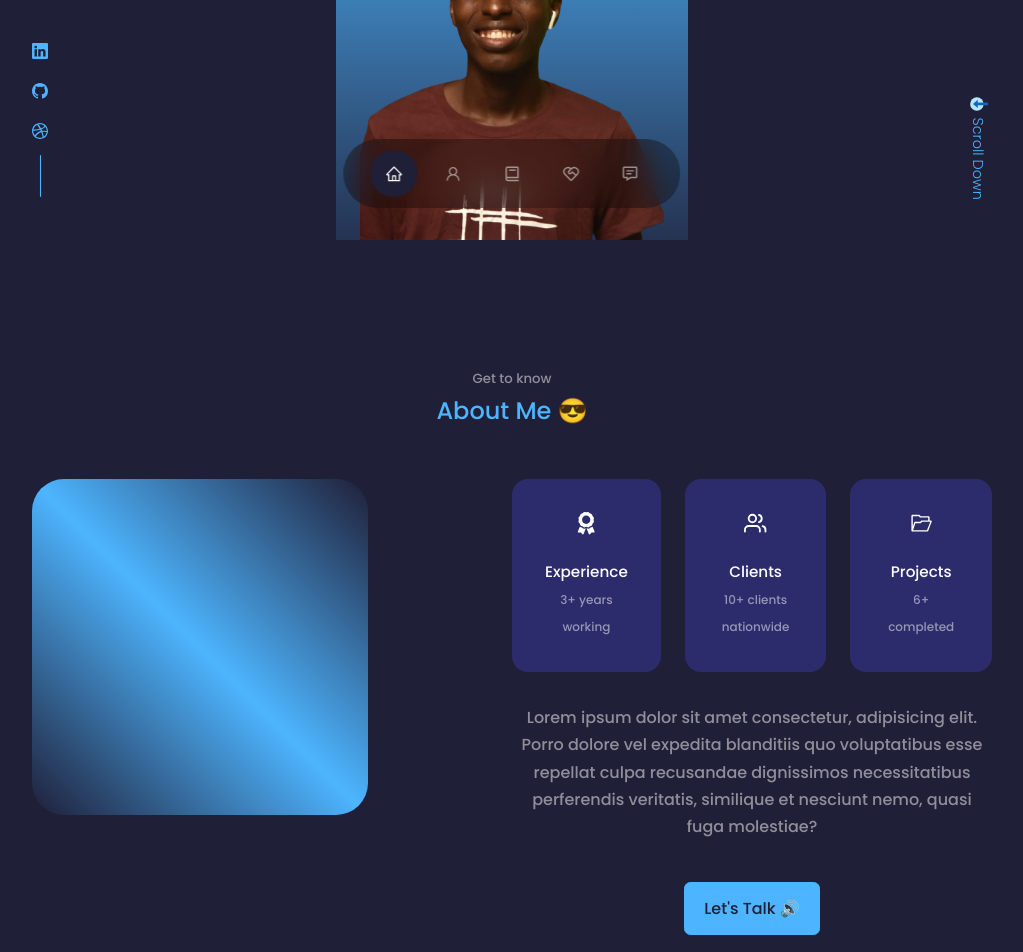
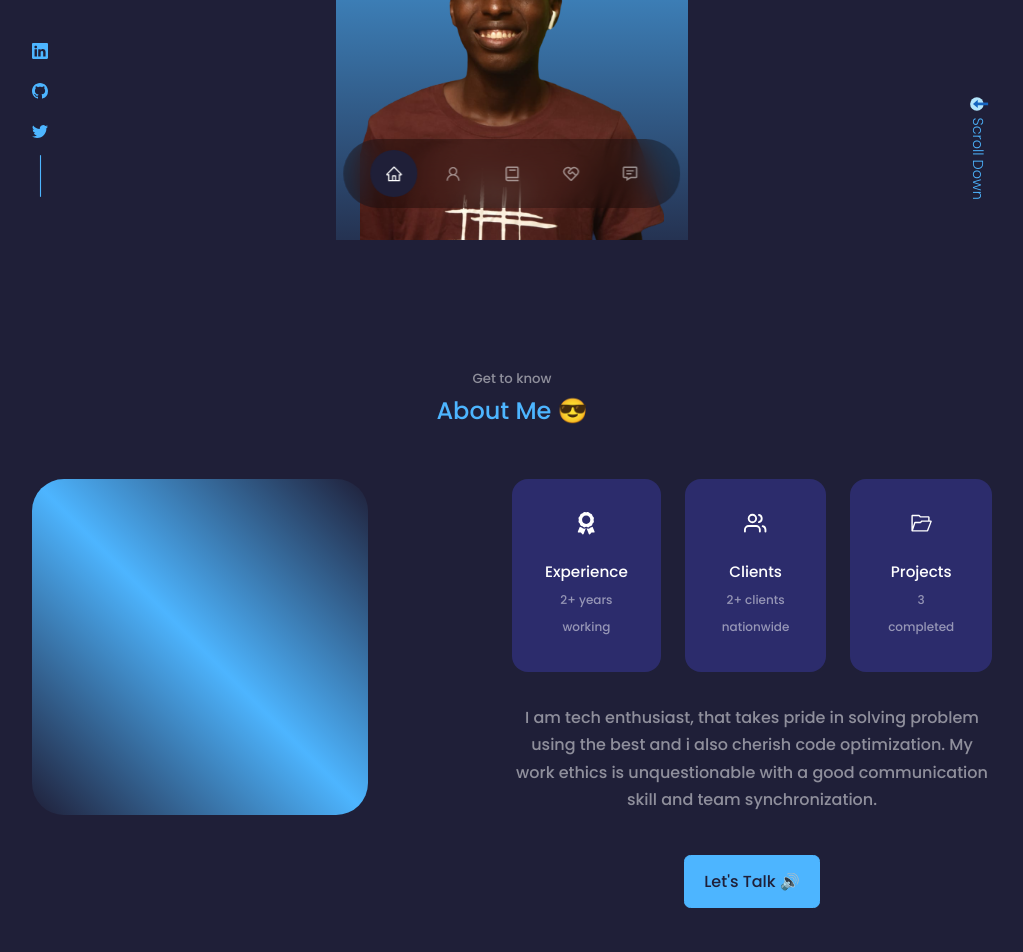
Before and after one commit to oluwadaprof/official_portfolio, a React (Create React App) app: page / in a window 1280 px wide. Shown: the part 560-1512 px from the top of the page, without its empty margins (128-1151 px from the left). Built offline with nearby package versions, Linux system fonts and the light colour scheme.

Commit message:
final-update

```diff
--- a/src/App.js
+++ b/src/App.js
@@ -5,7 +5,7 @@ import Nav from './components/nav/Nav';
 import About from './components/about/About'
 import Experience from './components/experience/Experience'
 import Services from './components/services/Services'
-import Portfolio from './components/portfolio/Portfolio';
+// import Portfolio from './components/portfolio/Portfolio';
 import Testimonial from './components/testimonials/Testimonials'
 import Contact from './components/contact/Contact';
 import Footer from './components/footer/Footer';
@@ -20,8 +20,8 @@ function App() {
       <About />
       <Experience />
       <Services />
-      <Portfolio/>
-      <Testimonial/>
+      {/* <Portfolio/> */}
+      {/* <Testimonial/> */}
       <Contact/>
       <Footer/>
       </>
--- a/src/components/about/About.jsx
+++ b/src/components/about/About.jsx
@@ -1,6 +1,5 @@
 import React from 'react';
 import './about.css'
-import aboutMe from '../../assets/videocall-designify.png'
 import { FaAward } from "react-icons/fa";
 import { FiUsers } from "react-icons/fi";
 import { VscFolderOpened } from "react-icons/vsc";
@@ -22,24 +21,25 @@ const About = () => {
             <article className='about__card' >
               <FaAward className='about__icon' />
               <h5>Experience</h5>
-              <small>3+ years working</small>
+              <small>2+ years working</small>
             </article>
 
             <article className='about__card' >
               <FiUsers className='about__icon' />
               <h5>Clients</h5>
-              <small>10+ clients nationwide</small>
+              <small>2+ clients nationwide</small>
             </article>
 
             <article className='about__card' >
               <VscFolderOpened className='about__icon' />
               <h5>Projects</h5>
-              <small>6+ completed</small>
+              <small>3 completed</small>
             </article>
           </div>
-          <p>Lorem ipsum dolor sit amet consectetur,
-             adipisicing elit. Porro dolore vel expedita blanditiis quo voluptatibus esse repellat culpa recusandae dignissimos necessitatibus perferendis veritatis,
-            similique et nesciunt nemo, quasi fuga molestiae?</p>
+          <p>I am tech enthusiast, that takes pride in solving problem using the best
+            and i also cherish code optimization. My work ethics is unquestionable with
+             a good communication skill and team synchronization.
+          </p>
           <a href="#contact" className='btn btn-primary'>Let's Talk &#128266;</a>
         </div>
       </div>
--- a/src/components/footer/Footer.jsx
+++ b/src/components/footer/Footer.jsx
@@ -1,28 +1,28 @@
 import React from 'react'
 import './footer.css';
-import {FaFacebook} from 'react-icons/fa'
-import {FiInstagram} from 'react-icons/fi'
+import { FaLinkedinIn} from 'react-icons/fa'
+import {FiGithub} from 'react-icons/fi'
 import {IoLogoTwitter} from 'react-icons/io'
 
 const Footer = () => {
   return (
     <footer id='footer'>
-      <a href="#" className='footer__logo'>ADEEKO.I</a>
+      <a href="#home" className='footer__logo'>ADEEKO.I</a>
     <ul className='permalinks'>
-      <li><a href="#">Home</a></li>
+      <li><a href="#home">Home</a></li>
         <li><a href="#about">About</a></li>
         <li><a href="#experience">Experience</a></li>
         <li><a href="#services">Services</a></li>
         <li><a href="#portfolio">Portfolio</a></li>
         <li><a href="#testimonials">Testimonials</a></li>
-        <li><a href="#">Contact</a></li>
+        <li><a href="#contact">Contact</a></li>
     </ul>
     <div className="footer__socials">
-      <a href="www.facebook.com"><FaFacebook/></a>
-      <a href="www.instagram.com"><FiInstagram/></a>
+      <a href="www.facebook.com"><FaLinkedinIn/></a>
+      <a href="www.instagram.com"><FiGithub/></a>
         <a href="www.twitter.com"><IoLogoTwitter/></a>
     </div>
-    <div className="footer__copywright">
+    <div className="footer__copyright">
       <small>&copy; Adeeko Tobiloba, All rights reserved</small>
     </div>
     </footer>
--- a/src/components/footer/footer.css
+++ b/src/components/footer/footer.css
@@ -47,7 +47,7 @@ footer a {
     border-color: var(--bg-color);
 }
 
-.footer__copywright {
+.footer__copyright {
     margin-bottom: 4rem;
     color: var(--bg-color);
 }
--- a/src/components/header/CTA.jsx
+++ b/src/components/header/CTA.jsx
@@ -1,6 +1,6 @@
 import React from 'react';
 // import './header.module.css';
-import CV from '../../assets/NEW TOBILOBA CV.docx'
+import CV from '../../assets/ADEEKO T. ISREAL CV .docx'
 
 const CTA = () => {
   return (
--- a/src/components/header/Header.jsx
+++ b/src/components/header/Header.jsx
@@ -1,4 +1,4 @@
-import React, {useState} from 'react'
+import React from 'react'
 import CTA from './CTA'
 import './header.css';
 import ME from '../../assets/tobi-removebg-preview.png';
@@ -9,9 +9,9 @@ import { FcInternal } from "react-icons/fc";
 
 const Header = () => {
 
-  const [showIcon, setShowIcon] = useState(false)
+  // const [showIcon, setShowIcon] = useState(false)
   return (
-    <header>
+    <header id='home'>
       <div className="container header__container">
         <h5>Hello &#128075; I'm</h5>
         <h1>Isreal Adeeko</h1>
--- a/src/components/header/HeaderSocials.jsx
+++ b/src/components/header/HeaderSocials.jsx
@@ -1,14 +1,14 @@
 import React from 'react'
-import { BsLinkedin } from 'react-icons/bs';
+import { BsLinkedin,  BsTwitter } from 'react-icons/bs';
 import { BsGithub } from 'react-icons/bs';
-import { BsDribbble } from 'react-icons/bs';
+
 
 const HeaderSocials = () => {
     return (
         <div className='header__socials' >
-            <a href="https://linkedIn.com " target='_blank'><BsLinkedin/></a>
-            <a href="https://github.com " target='_blank'><BsGithub/></a>
-            <a href="https://dribble.com " target='_blank'><BsDribbble/></a>
+            <a href="https://www.linkedin.com/in/tobiloba-adeeko-513aba175"><BsLinkedin/></a>
+            <a href="https://github.com/oluwadaprof" ><BsGithub/></a>
+            <a href="https://twitter.com/oluwadaprof?t=1SjO-aSTh_3DhgwuVo4JZA&s=08"><BsTwitter/></a>
         </div>
     )
 }
--- a/src/components/services/Services.jsx
+++ b/src/components/services/Services.jsx
@@ -1,6 +1,6 @@
 import React from 'react'
 import './services.css'
-import { BsCheck2 } from "react-icons/bs";
+// import { BsCheck2 } from "react-icons/bs";
 
 const Services = () => {
   const webListData = [
@@ -18,7 +18,7 @@ const Services = () => {
     },
     {
       id: 4,
-      skills: 'Vanilla js',
+      skills: 'Next.js',
     },
     {
       id: 5,
--- a/src/components/testimonials/Testimonials.jsx
+++ b/src/components/testimonials/Testimonials.jsx
@@ -19,6 +19,7 @@ const Testimonials = () => {
       <Swiper
         modules={[ Pagination,  A11y]}
         spaceBetween={40}
+        autoplay
         slidesPerView={1}
         navigation
         pagination={{ clickable: true }}
--- a/src/index.css
+++ b/src/index.css
@@ -9,11 +9,14 @@
     text-decoration: none;
 }
 
+
+/* #1f1f38 n  n rgba(77, 101, 255, 0.4)*/
+
  :root {
     --bg-color: #1f1f38;
     --bg-color-variant: #2c2c6c;
     --primary-color: #4db5ff;
-    --primary-color-variant: rgba(77, 101, 255, 0.4);
+    --primary-color-variant: #021022;
     --white-color: #fff;
     --light-color: rgba(255, 255, 255, 0.5);
     --container-width-lg: 75%;
```
Also changed, not shown: 2 other files (tests, documents, lock files or other folders).
